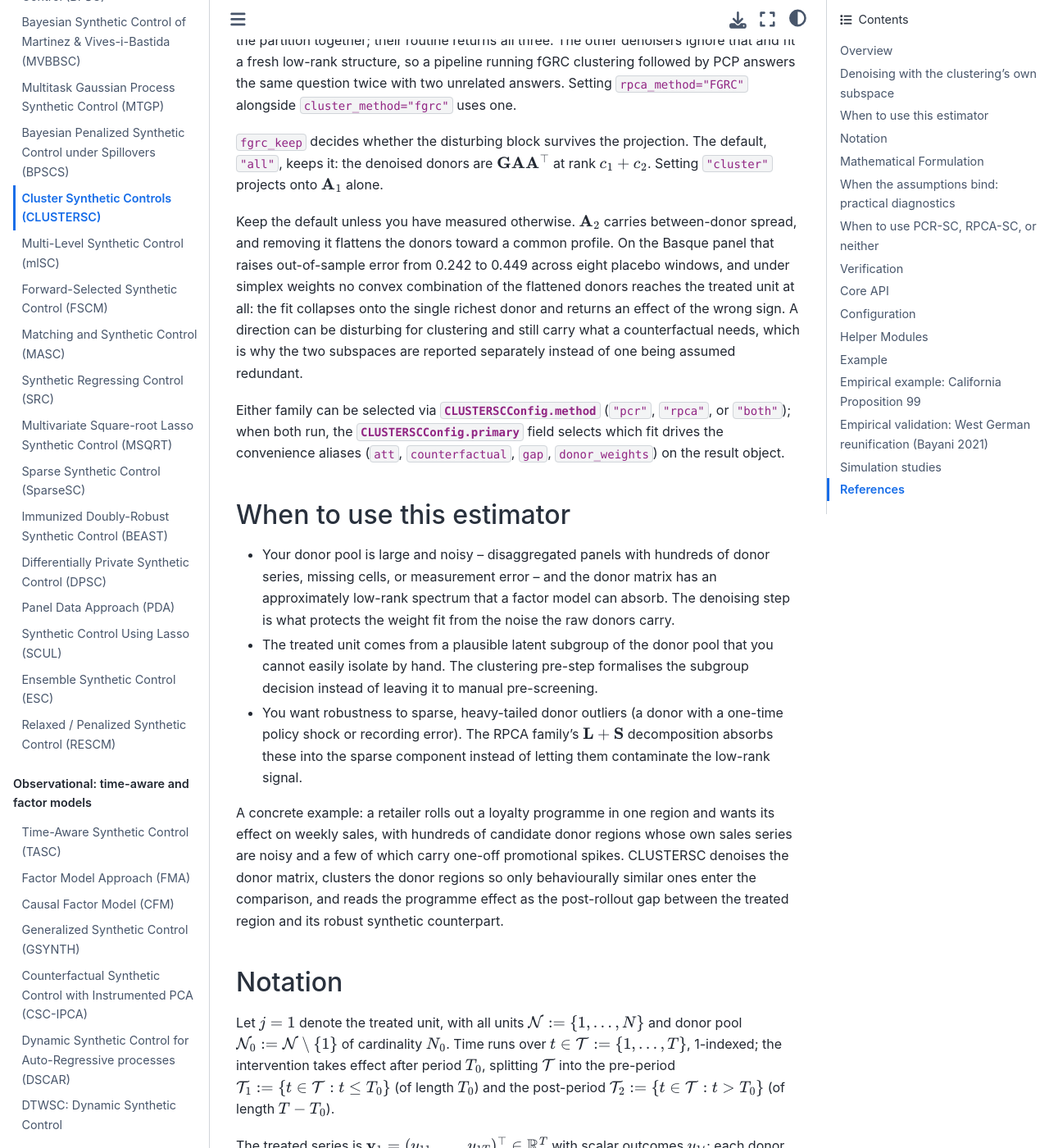
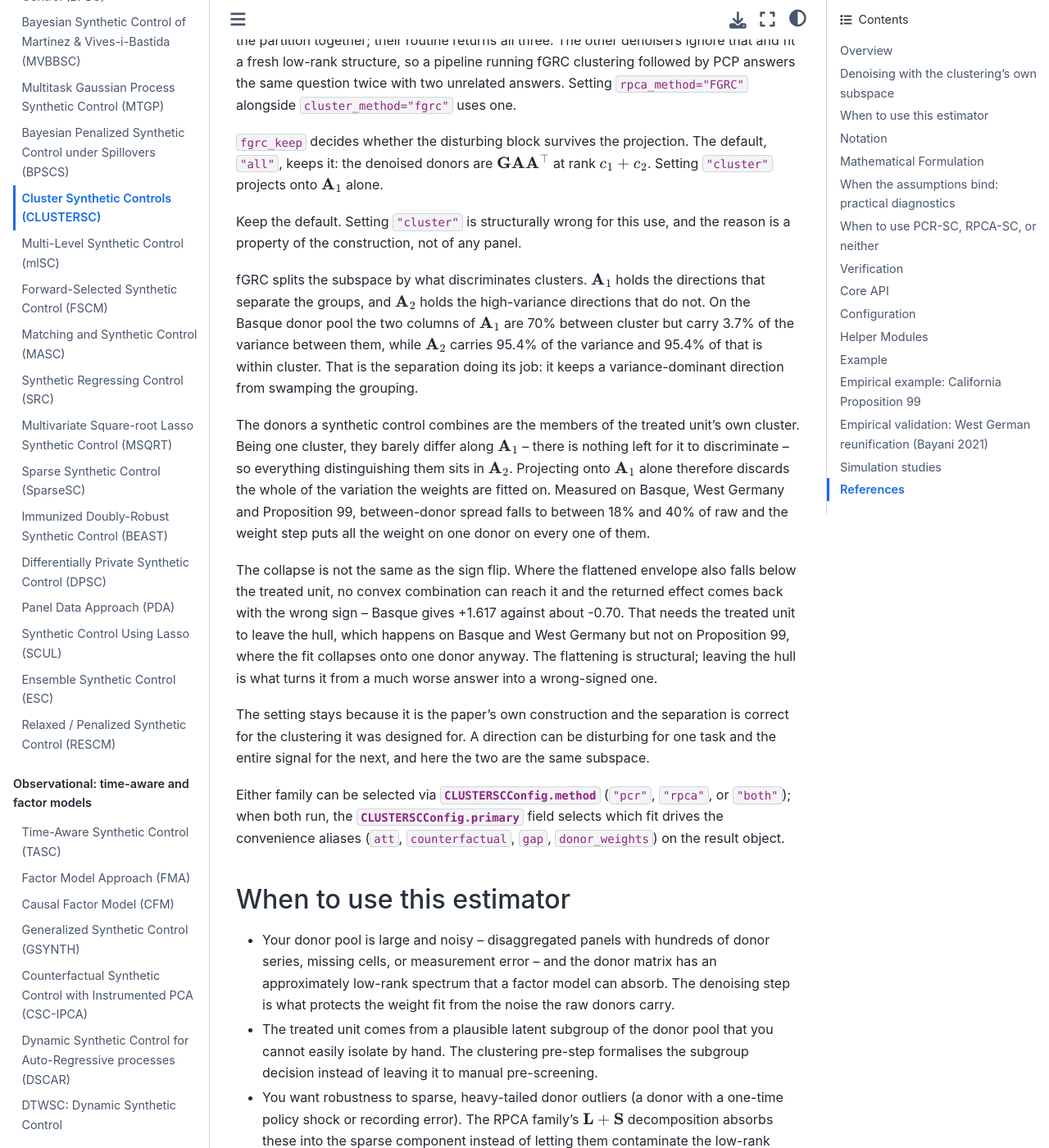
Before and after one commit to jgreathouse9/mlsynth, a Sphinx documentation site: the page built from docs/clustersc.rst, in a window 1280 px wide and 1400 px high, scrolled down 1061 px. Shown: the whole window at 82% size. Built offline with Sphinx 7.4.7 and the Sphinx Book theme 1.1.4, drawn with Linux system fonts in a browser that asks for light colours; pages that are not in the unit, such as notebooks, are missing from menus.

Commit message:
Correct why fgrc_keep='cluster' collapses the donors: structural, not data-dependent (#617)
Corrects #613's stated reason for the fgrc_keep="cluster" failure in
docs/clustersc.rst and the fgrc_lowrank docstring, and pins the
diagnosed mechanism as three tests. No behaviour change.

A1 is a pair of strong cluster discriminators carrying almost no
variance (70.6%/70.3% between-cluster, 1.93%/1.76% of total); A2 is the
reverse (95.4% of the variance, 4.6% between-cluster). A synthetic
control combines the members of one cluster, who barely differ along
A1, so everything separating them sits in A2 and projecting onto A1
discards the variation the weights are fitted on. Rank is not the
cause: top-2 PCA keeps 0.9946 of the spread where A1 at the same rank
keeps 0.1923.

The collapse is structural, not data-dependent -- it happens on Basque,
West Germany and Proposition 99 alike. Only the sign flip is
data-dependent.

```diff
--- a/docs/clustersc.rst
+++ b/docs/clustersc.rst
@@ -56,15 +56,39 @@ The default, ``"all"``, keeps it: the denoised donors are
 :math:`\mathbf{G}\mathbf{A}\mathbf{A}^{\top}` at rank :math:`c_1 + c_2`.
 Setting ``"cluster"`` projects onto :math:`\mathbf{A}_1` alone.
 
-Keep the default unless you have measured otherwise. :math:`\mathbf{A}_2`
-carries between-donor spread, and removing it flattens the donors toward a
-common profile. On the Basque panel that raises out-of-sample error from
-0.242 to 0.449 across eight placebo windows, and under simplex weights no
-convex combination of the flattened donors reaches the treated unit at all:
-the fit collapses onto the single richest donor and returns an effect of the
-wrong sign. A direction can be disturbing for clustering and still carry what
-a counterfactual needs, which is why the two subspaces are reported
-separately instead of one being assumed redundant.
+Keep the default. Setting ``"cluster"`` is structurally wrong for this use,
+and the reason is a property of the construction, not of any panel.
+
+fGRC splits the subspace by what discriminates clusters.
+:math:`\mathbf{A}_1` holds the directions that separate the groups, and
+:math:`\mathbf{A}_2` holds the high-variance directions that do not. On the
+Basque donor pool the two columns of :math:`\mathbf{A}_1` are 70% between
+cluster but carry 3.7% of the variance between them, while
+:math:`\mathbf{A}_2` carries 95.4% of the variance and 95.4% of that is
+within cluster. That is the separation doing its job: it keeps a
+variance-dominant direction from swamping the grouping.
+
+The donors a synthetic control combines are the members of the treated
+unit's own cluster. Being one cluster, they barely differ along
+:math:`\mathbf{A}_1` -- there is nothing left for it to discriminate --
+so everything distinguishing them sits in :math:`\mathbf{A}_2`. Projecting
+onto :math:`\mathbf{A}_1` alone therefore discards the whole of the
+variation the weights are fitted on. Measured on Basque, West Germany and
+Proposition 99, between-donor spread falls to between 18% and 40% of raw and
+the weight step puts all the weight on one donor on every one of them.
+
+The collapse is not the same as the sign flip. Where the flattened envelope
+also falls below the treated unit, no convex combination can reach it and the
+returned effect comes back with the wrong sign -- Basque gives +1.617 against
+about -0.70. That needs the treated unit to leave the hull, which happens on
+Basque and West Germany but not on Proposition 99, where the fit collapses
+onto one donor anyway. The flattening is structural; leaving the hull is what
+turns it from a much worse answer into a wrong-signed one.
+
+The setting stays because it is the paper's own construction and the
+separation is correct for the clustering it was designed for. A direction can
+be disturbing for one task and the entire signal for the next, and here the
+two are the same subspace.
 
 Either family can be selected via :py:attr:`CLUSTERSCConfig.method`
 (``"pcr"``, ``"rpca"``, or ``"both"``); when both run, the
```
Also changed, not shown: 2 other files.
